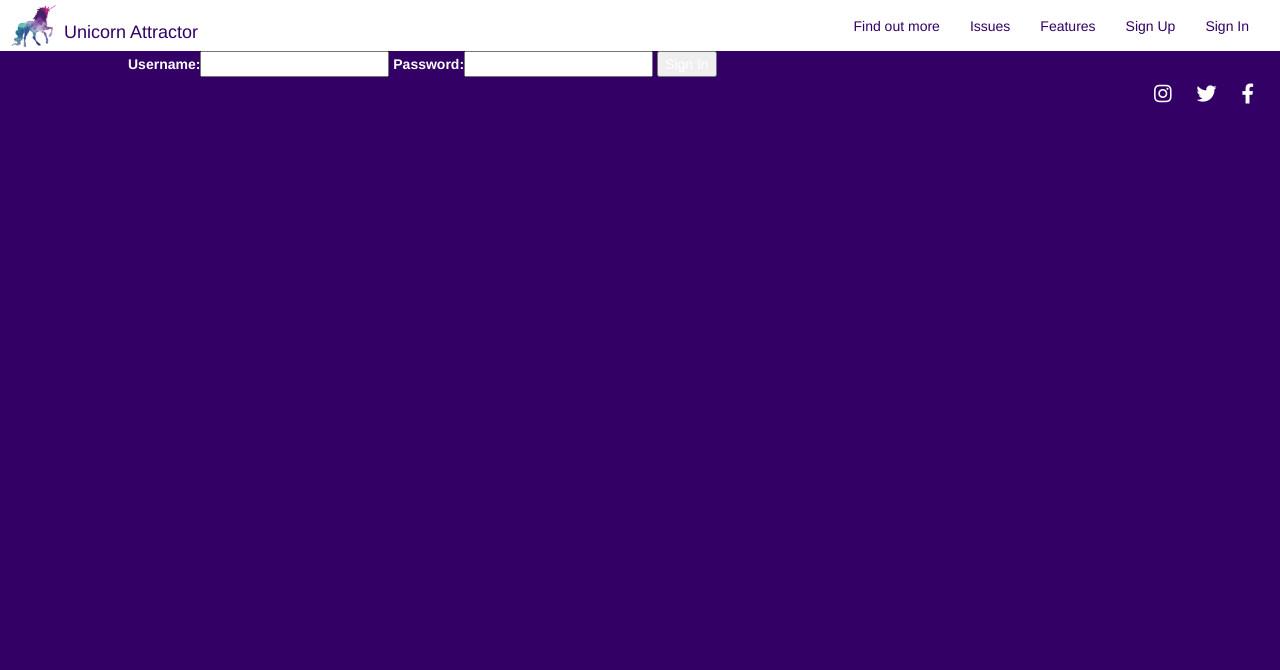
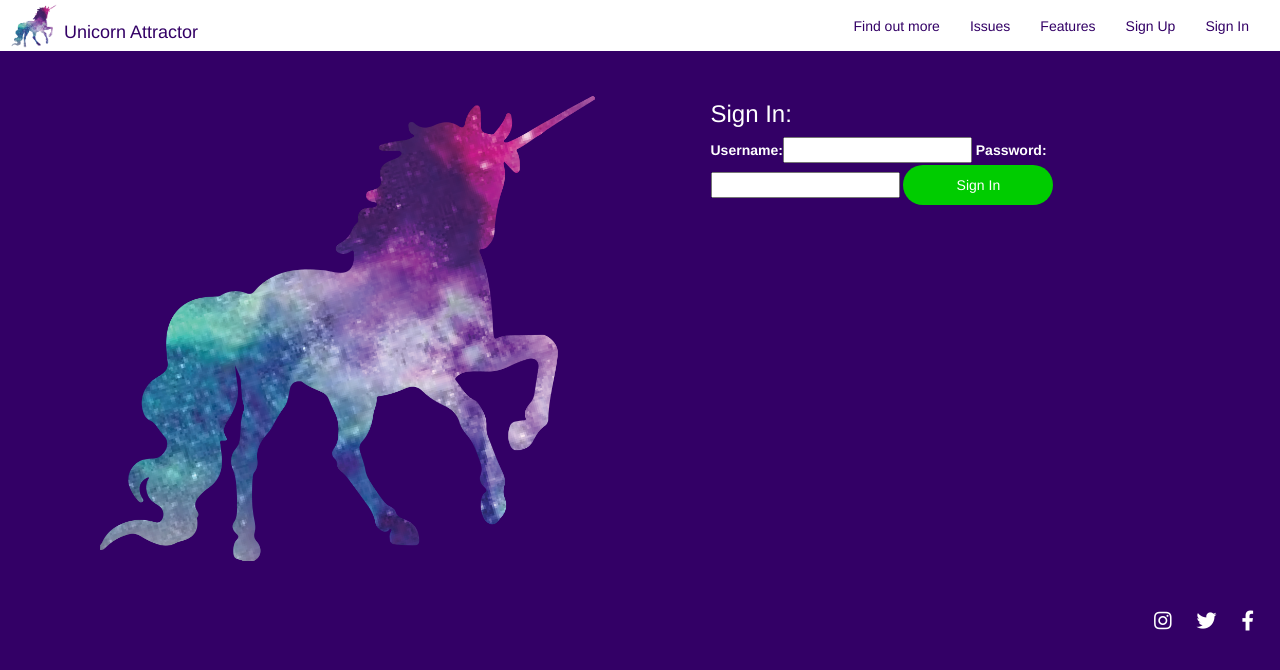
Before and after one commit to kmaaallen/unicorn-attractor-milestone, a Django app: page /accounts/sign_in/ in a window 1280 px wide. Shown: the top 670 px of the page. Run offline with Django 3.2, Linux system fonts and the light colour scheme; some libraries are stand-ins or nearby versions.

Commit message:
sign in form styled and completed

```diff
--- a/Notes.txt
+++ b/Notes.txt
@@ -30,3 +30,6 @@ Added static folder
  websafe green: 	#00CC00
 
  Sign Up form styled - accounts auth app underway
+
+ 7/12/19
+ Sign in form styled and completed
--- a/accounts/templates/sign_in.html
+++ b/accounts/templates/sign_in.html
@@ -1,11 +1,24 @@
 {% extends 'base.html' %}
+{% load staticfiles %}
 {% load bootstrap_tags %}
 {% block page_title %}Sign In{% endblock %}
 {% block page_heading %}Sign In{% endblock %}
 {% block content %}
-<form method="POST" class="accountform">
-    {% csrf_token %}
-    {{ sign_in_form | as_bootstrap }}
-    <button type="submit">Sign In</button>
-</form>
+
+<div class="container">
+	<div class="row">
+		<div class="col-md-6">
+			<img src='{% static "images/unicorn-logo.png" %}' class="sign-up-unicorn" alt="unicorn logo">
+    </div>
+			<div class=" form-div col-md-6">
+
+				<form method="POST" class="accountform">
+                    <h3>Sign In:</h3>
+					{% csrf_token %}
+					{{ sign_in_form | as_bootstrap }}
+					<button type="submit" class="sign-up-btn">Sign In</button>
+				</form>
+			</div>
+		</div>
+	</div>
 {% endblock %}
--- a/static/css/style.css
+++ b/static/css/style.css
@@ -77,3 +77,7 @@ body{
     border-radius: 26px;
     background-color:#00CC00;
 }
+
+.accountform>h3 {
+    color: #ffffff;
+}
```
